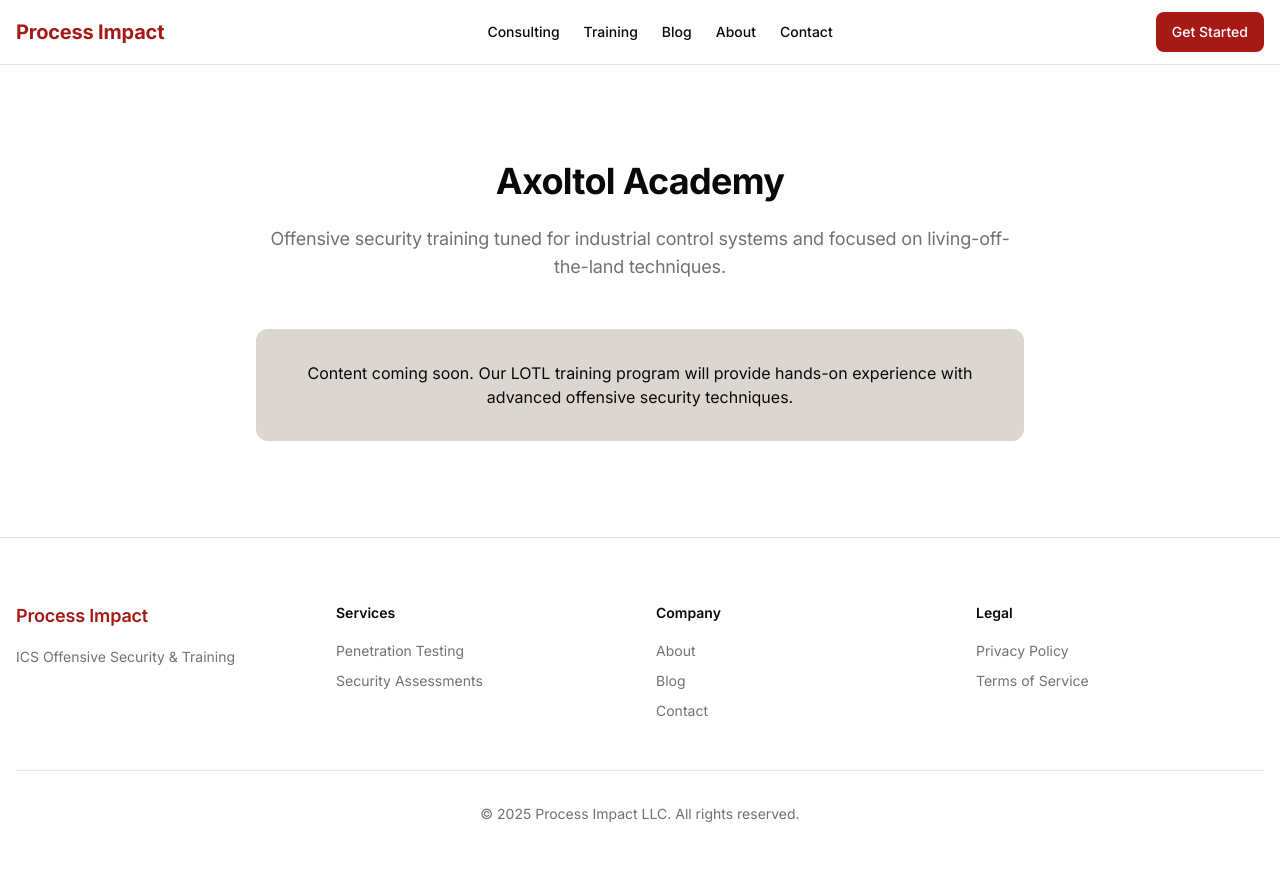
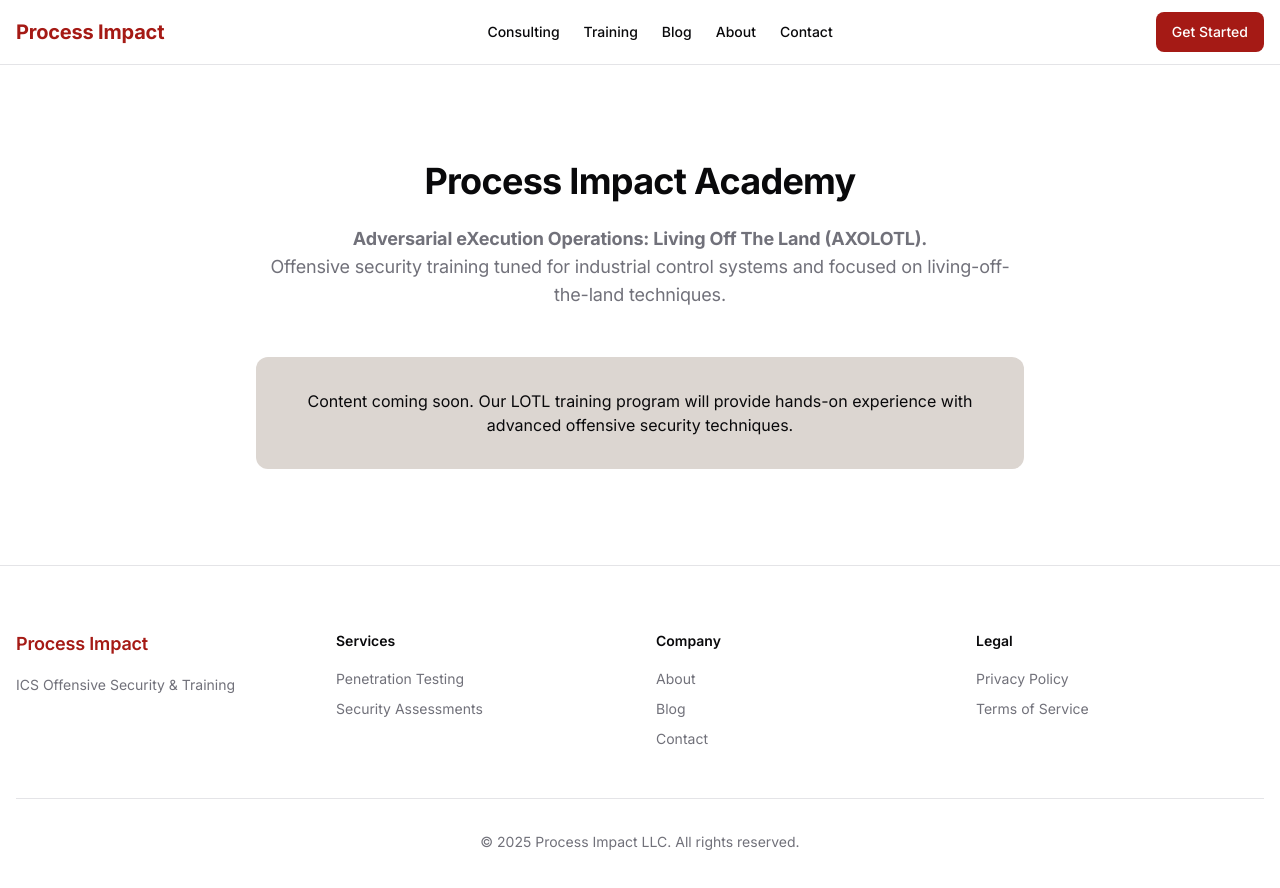
Before and after one commit to processimpact/process-impact-website, a Next.js app: page /academy in a window 1280 px wide. Shown: the top 888 px of the page. Built offline with nearby package versions, Linux system fonts and the light colour scheme.

Commit message:
evening updates

```diff
--- a/src/app/academy/page.tsx
+++ b/src/app/academy/page.tsx
@@ -1,5 +1,5 @@
 export const metadata = {
-  title: "Training Academy - Process Impact",
+  title: "Process Impact Academy - Process Impact",
   description: "LOTL security training courses for offensive security professionals.",
 };
 
@@ -7,9 +7,10 @@ export default function AcademyPage() {
   return (
     <div className="container py-24">
       <div className="mx-auto max-w-3xl">
-        <h1 className="text-4xl font-bold text-center">Axoltol Academy</h1>
+        <h1 className="text-4xl font-bold text-center">Process Impact Academy</h1>
         <p className="mt-6 text-lg text-center text-muted-foreground">
-          Offensive security training tuned for industrial control systems and focused on living-off-the-land techniques.
+          <b>Adversarial eXecution Operations: Living Off The Land (AXOLOTL).</b>
+          <br />Offensive security training tuned for industrial control systems and focused on living-off-the-land techniques.
         </p>
         <div className="mt-12 p-8 bg-brand-bg rounded-lg">
           <p className="text-center">
--- a/src/app/api/contact/route.ts
+++ b/src/app/api/contact/route.ts
@@ -40,7 +40,7 @@ export async function POST(request: Request) {
     const validatedData = contactSchema.parse(body);
 
     const { data, error } = await resend.emails.send({
-      from: "Process Impact <onboarding@resend.dev>",
+      from: "Process Impact <twebb@processimpact.io>",
       to: contactEmail,
       subject: `New Contact Form Submission - ${validatedData.service}`,
       html: `
```
